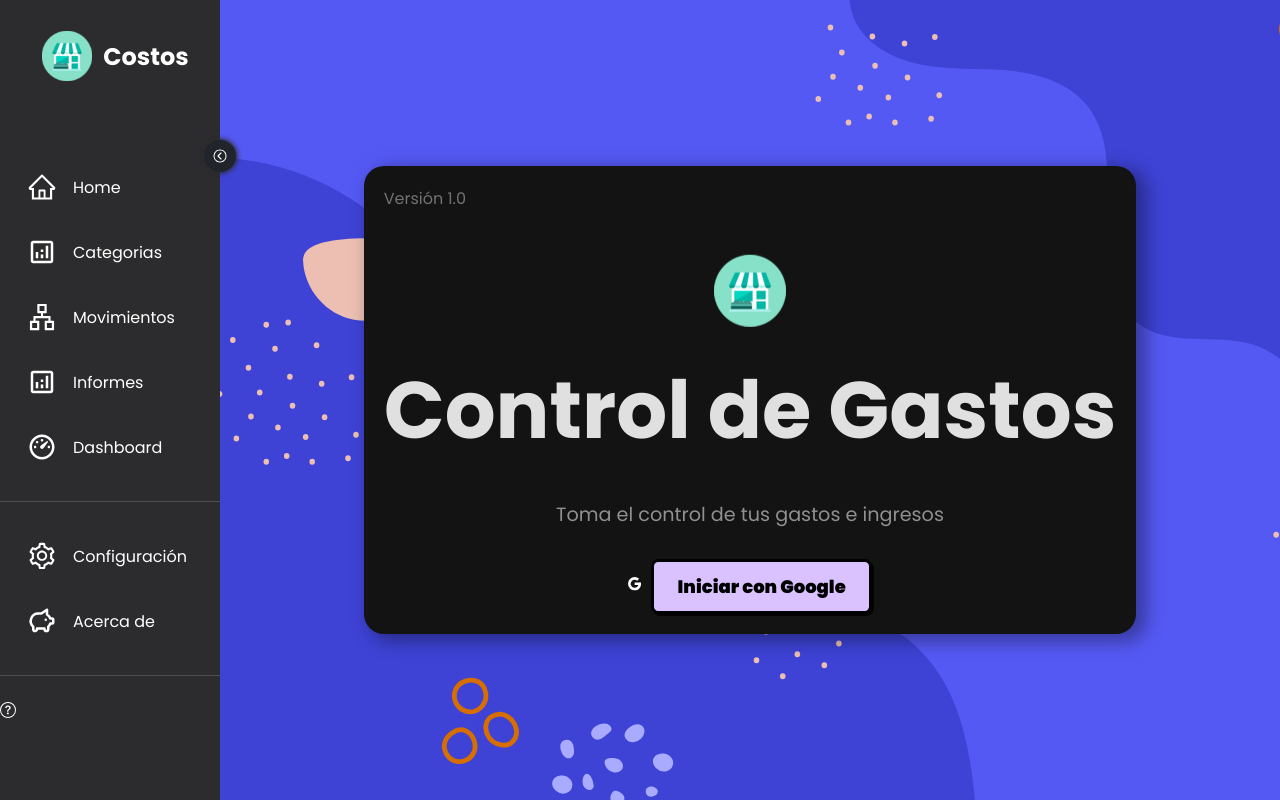
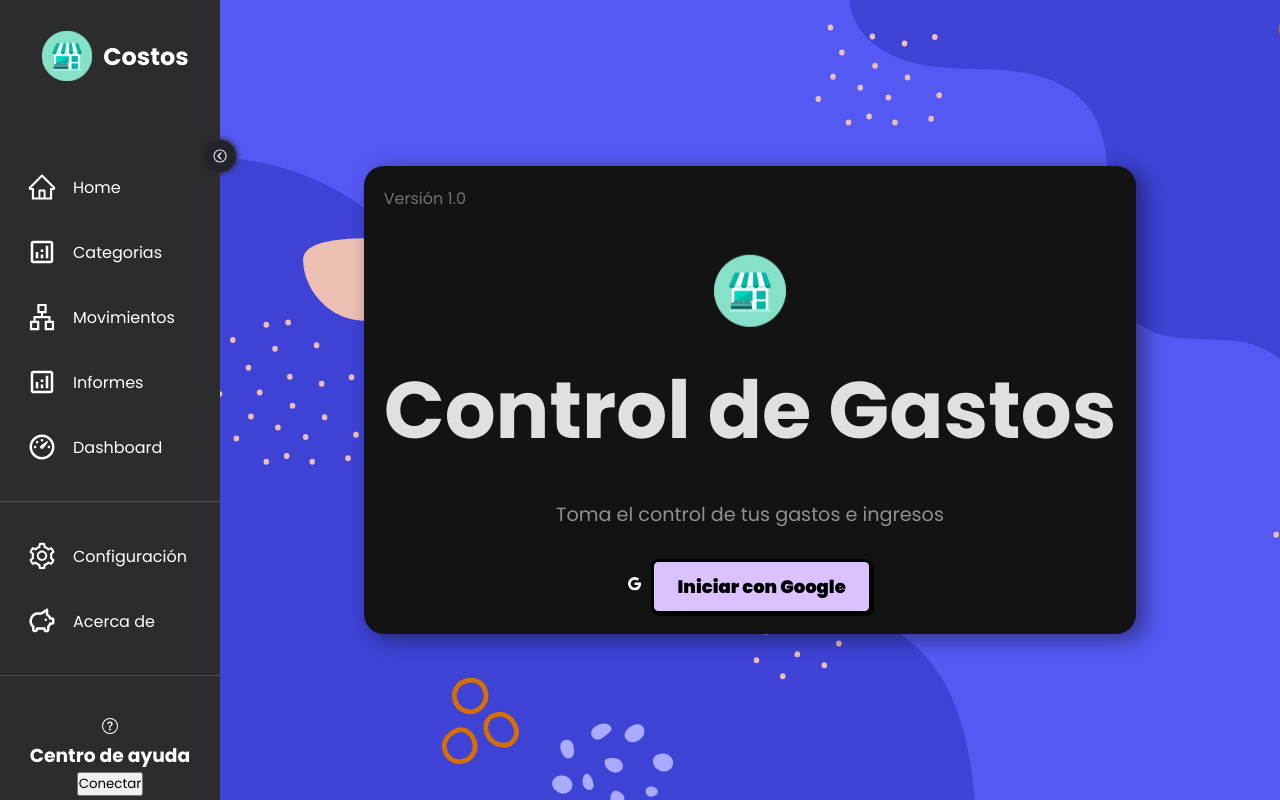
Before and after one commit to prevostocp/Control-Gastos, a React (Vite) app in the folder control-gastos/: page /login in a window 1280 px wide. Both pictures are taken after a click on the element 58 px from the left and 156 px from the top of the page. Built offline with nearby package versions, Linux system fonts and the light colour scheme.

Commit message:
curso dia 18062025

```diff
--- a/control-gastos/src/components/organismos/sidebar/SidebarCard.jsx
+++ b/control-gastos/src/components/organismos/sidebar/SidebarCard.jsx
@@ -4,8 +4,20 @@ import { v } from '../../../index'
 export function SidebarCard() {
   return (<Container>
     <span className="icon" >{<v.iconoayuda />}</span>
+    <div className="carContent">
+      <div className="circle1"></div>
+      <div className="circle2" ></div>
+
+      <h3>Centro de ayuda</h3>
+
+      <button className="btn" >Conectar</button>
+    </div>
   </Container>);
 }
-const Container =styled.div`
+const Container = styled.div`
+  width: 100;
+  padding: 1rem;
+  text-align: center;
+  position: relative;
 
 `
```
